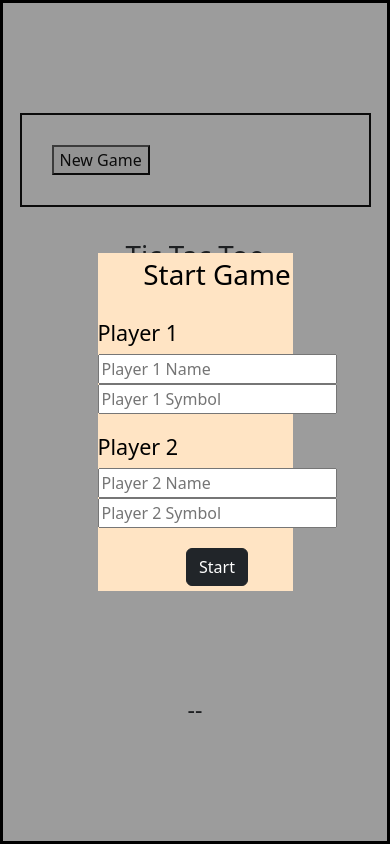
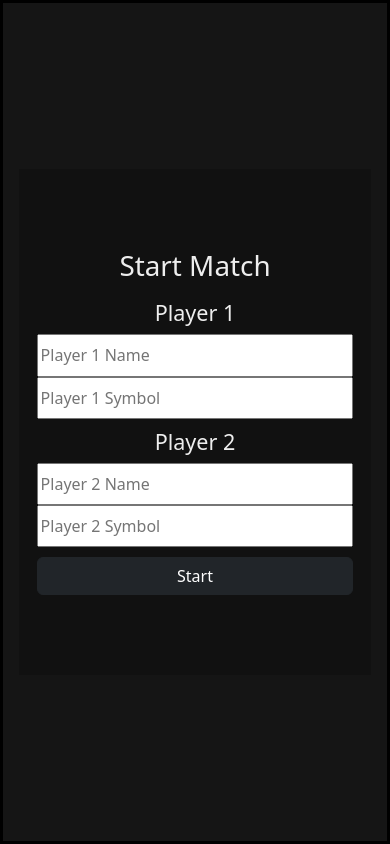
Before and after one commit to Shaam-K/tic-tac-toe, a plain HTML site: page index.html in a window 390 px wide. Drawn offline with nearby package versions, Linux system fonts and the light colour scheme.

Commit message:
satisfied

```diff
--- a/index.html
+++ b/index.html
@@ -14,42 +14,18 @@
 </head>
 
 <body>
-
-    <!-- <div>
-        <div class="header">
-            <div class="head_join">
-                    <h1>Tic Tac Toe</h1>
-                    <h3 id="turn">--</h3>
-            </div>
-        </div>
-
-        <div class="main">
-            <div id="board" draggable="false">
-            </div>
-
-            <div>
-                <div>
-                    <button onclick="reset()">Reset</button>
-                </div>
-                <div id="score_sheet">
-                </div>
-            </div>
-
-        </div>
-    </div> -->
-
     <dialog id="init_dialog" open>
         <form id="init_form" method="dialog">
-            <h1>Start Game</h1>
-            <div class="dg-1">
+            <h1>Start Match</h1>
+            <div class="dg_1">
                 <h4>Player 1</h4>
-                <input type="text" name="username" id="user1" placeholder="Player 1 Name">
-                <input type="text" name="symbol" id="symbol1" placeholder="Player 1 Symbol">
+                <input type="text" name="username" id="user1" placeholder="Player 1 Name" required>
+                <input type="text" name="symbol" id="symbol1" placeholder="Player 1 Symbol" required>
             </div>
-            <div class="dg-2">
+            <div class="dg_2">
                 <h4>Player 2</h4>
-                <input type="text" name="username" id="user2" placeholder="Player 2 Name">
-                <input type="text" name="symbol" id="symbol2" placeholder="Player 2 Symbol">
+                <input type="text" name="username" id="user2" placeholder="Player 2 Name" required>
+                <input type="text" name="symbol" id="symbol2" placeholder="Player 2 Symbol" required>
             </div>
             <button id="close_dig" class="btn btn-dark">Start</button>
         </form>
@@ -70,11 +46,11 @@
                 <h3 id="win_message">--</h3>
             </div>
         </div>
-        <div class="score">
+        <div id="score" class="score">
             <div id="score_sheet">
             </div>
-            <div>
-                <button id="reset_button">New Game</button>
+            <div id="div_btn">
+
             </div>
         </div>
     </div>
--- a/script.js
+++ b/script.js
@@ -4,11 +4,27 @@ const board = document.getElementById('board');
 const turn_message = document.getElementById('turn');
 const win_message = document.getElementById('win_message');
 const score_sheet = document.getElementById('score_sheet');
-const reset_button = document.getElementById('reset_button');
-
+const reset_creator = document.getElementById('div_btn');
+const heading = document.getElementById('heading');
+const score_board = document.getElementById('score');
 const mod_form = document.forms['init_form']
 
-let start_game = false;
+function clearScreen() {
+    heading.innerHTML = ""
+    turn_message.innerHTML = ""
+    score_sheet.innerHTML = ""
+    win_message.innerHTML = ""
+    score_board.classList.add('removeBod');
+}
+
+function fillScreen() {
+    heading.innerHTML = "Tic Tac Toe";
+    turn_message.innerHTML = "--";
+    win_message.innerHTML = "--";
+    score_board.classList.remove('removeBod');
+}
+
+clearScreen();
 
 close_modal.addEventListener('click', () => {
     const user1 = mod_form['user1'].value
@@ -16,11 +32,23 @@ close_modal.addEventListener('click', () => {
     const symbol1 = mod_form['symbol1'].value
     const symbol2 = mod_form['symbol2'].value
     console.log(user1, user2, symbol1, symbol2);
-    modal.remove();
+    modal.classList.add('hide');
+    fillScreen();
 
+    reset_creator.innerHTML = `
+        <button class="btn btn-dark" id="reset_button">New Game</button>
+        <button class="btn btn-dark" id="reset_match">New Match</button>
+    `
+
+    const reset_button = document.getElementById('reset_button');
+    const reset_match = document.getElementById('reset_match');
 
     reset_button.addEventListener('click', () => {
         reset();
+    })
+
+    reset_match.addEventListener('click', () => {
+        modal.classList.remove('hide');
     })
 
 
@@ -92,10 +120,12 @@ close_modal.addEventListener('click', () => {
             const y = cell.dataset.y;
 
             if (global_state.move_count < 9 && global_state.game_state == 0) {
+                console.log('inside game loop');
                 if (global_state.turn == 0) {
                     if (global_state.gameBoard[x][y] == '') {
                         global_state.gameBoard[x][y] = global_state.u1.symbol;
-                        cell.innerHTML = global_state.u1.symbol;
+                        cell.innerHTML = `<span class="box_value">${global_state.u1.symbol}</span>`;
+                        cell.classList.add('p1');
                         cell.classList.add('taken');
 
                         const win_result = gameCheck(global_state.u1.symbol);
@@ -118,7 +148,8 @@ close_modal.addEventListener('click', () => {
                 } else {
                     if (global_state.gameBoard[x][y] == '') {
                         global_state.gameBoard[x][y] = global_state.u2.symbol;
-                        cell.innerHTML = global_state.u2.symbol;
+                        cell.innerHTML = `<span class="box_value">${global_state.u2.symbol}</span>`
+                        cell.classList.add('p2');
                         cell.classList.add('taken');
 
                         const win_result = gameCheck(global_state.u2.symbol);
@@ -131,7 +162,7 @@ close_modal.addEventListener('click', () => {
                             <h3>${global_state.u1.username}: ${global_state.u1.score}</h3>
                             <h3>${global_state.u2.username}: ${global_state.u2.score}</h3>
                             `
-                        } else{
+                        } else {
                             global_state.turn = 0;
                             turn_message.innerHTML = `${global_state.u1.username}'s Turn`
                             global_state.move_count += 1;
@@ -139,9 +170,9 @@ close_modal.addEventListener('click', () => {
                     }
                 }
             }
-            if (global_state.move_count == 9) {
+            if (global_state.move_count == 9 && global_state.game_state == 0) {
+                global_state.game_state = 1;
                 win_message.innerHTML = "Its a Tie!"
-
                 global_state.u1.score += 1
                 global_state.u2.score += 1
                 score_sheet.innerHTML = `
@@ -173,5 +204,7 @@ close_modal.addEventListener('click', () => {
         return false
     }
 
-    gamePlay();
+    if (global_state.move_count != 9) {
+        gamePlay();
+    }
 })
--- a/style.css
+++ b/style.css
@@ -3,7 +3,10 @@ body {
     height: 100vh;
     width: 100vw;
     place-content: center;
+    background-color: #111111;
+    color: #eeeeee;
 }
+
 #init_dialog {
     display: grid;
     place-items: center;
@@ -12,9 +15,14 @@ body {
     background-color: rgba(26, 26, 26, 0.432);
 }
 
+#init_dialog.hide {
+    display: none;
+}
+
 #init_form {
-    background-color: bisque;
-    height: 40vh;
+    background-color: #111111;
+    color: #eeeeee;
+    height: 60vh;
     width: 50vw;
     display: grid;
     grid-template-rows: auto auto auto;
@@ -22,11 +30,22 @@ body {
     place-items: center;
 }
 
+#init_form input {
+    height: 5vh;
+}
+
+.header {
+    margin-bottom: 15px;
+}
+
+#close_dig {
+    width: 10vw;
+    font-size: 1.25em;
+}
 .merge {
     display: flex;
     column-gap: 1vw;
 }
-
 
 .main {
     display: grid;
@@ -34,11 +53,24 @@ body {
     text-align: center;
 }
 
+#div_btn {
+    display: flex;
+    gap: 10px;
+}
+
 .score {
-    border: 2px solid black;
+    border: 2px solid #eeeeee;
+    border-radius: 7px;
+    display: flex;
+    flex-direction: column;
+    gap:15px;
     height:fit-content;
     padding: 30px;
     min-width: 15vw;
+}
+
+.removeBod {
+    border: none;
 }
 
 
@@ -48,11 +80,12 @@ body {
     display: grid;
     grid-template-columns: 15vw 15vw 15vw;
     grid-template-rows: 25vh 25vh 25vh;
+    /* box-shadow: inset 0 0 50px #8ea9f4; */
 }
 
 .box {
-    background-color: bisque;
-    border: 1px solid black;
+    /* background-color: bisque; */
+    border: 1px solid #d4d4d4;
     border-radius: 7px;
     display: flex;
     justify-content: center;
@@ -61,11 +94,56 @@ body {
     cursor: pointer;
 }
 
+.box.p1 {
+    box-shadow: inset 0 0 50px #5784ff;
+}
+
+.box.p2 {
+    box-shadow: inset 0 0 50px rgb(247, 54, 54);
+}
+
+
 .box.taken {
     pointer-events: none;
 }
 
+.bottom {
+    margin-top: 15px;
+}
+
 @media only screen and (max-width: 900px) {
+    #init_form {
+        height: 60vh;
+        width: 100%;
+        display: flex;
+        flex-direction: column;
+        align-items: center;
+        justify-content: center;
+    }
+
+    #init_form input {
+        width: 90%;
+    }
+
+    .dg_1 {
+        display: flex;
+        flex-direction: column;
+        align-items: center;
+        width: 100%;
+    }
+
+    .dg_2 {
+        display: flex;
+        flex-direction: column;
+        align-items: center;
+        width: 100%;
+    }
+
+    #close_dig {
+        font-size: 1em;
+        width: 90%;
+    }
+
     .merge {
         flex-direction: column-reverse;
         row-gap: 2rem;
@@ -76,4 +154,12 @@ body {
         grid-template-columns: 30vw 30vw 30vw;
         grid-template-rows: 15vh 15vh 15vh;
     }
+
+    .box.p1 {
+        box-shadow: inset 0 0 25px #5784ff;
+    }
+
+    .box.p2 {
+        box-shadow: inset 0 0 25px rgb(247, 54, 54);
+    }
 }
```
